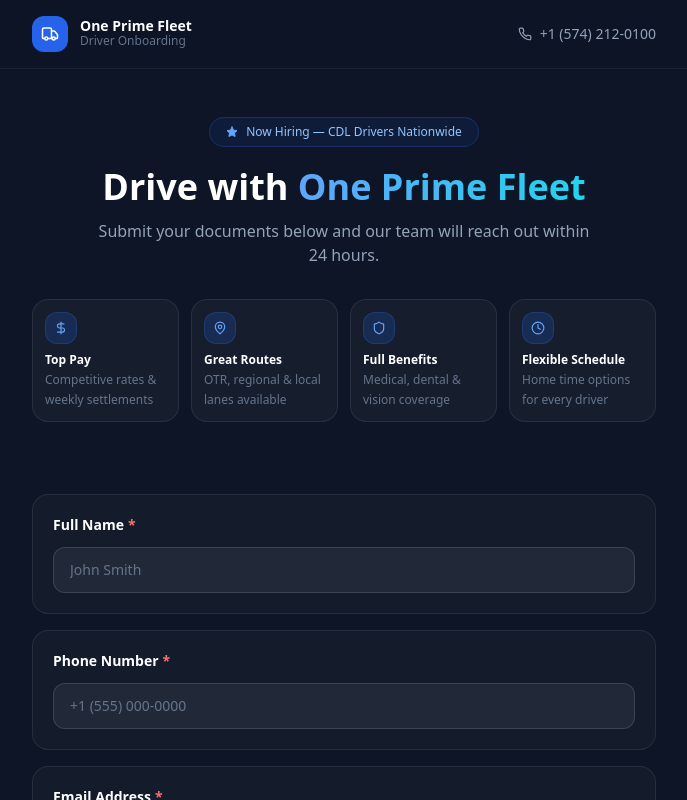
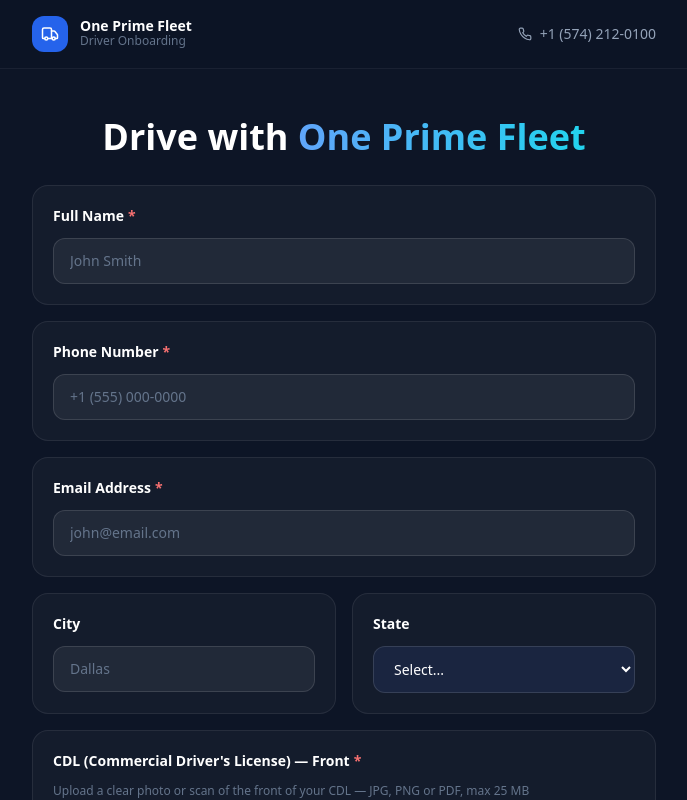
Before and after one commit to mhcode17/crm, a React (Vite) app in the folder client/: page /apply in a window 1280 px wide. Shown: the top 800 px of the page, without its empty margins (296-983 px from the left). Built offline with nearby package versions, Linux system fonts and the light colour scheme.

Commit message:
updated apply page

```diff
--- a/client/src/pages/Apply.tsx
+++ b/client/src/pages/Apply.tsx
@@ -1,13 +1,6 @@
 import { useState, useRef } from 'react';
-import { Truck, CheckCircle, Upload, X, FileText, Phone, Star, DollarSign, MapPin, Shield, Clock, Send } from 'lucide-react';
+import { Truck, CheckCircle, Upload, X, FileText, Phone, Send } from 'lucide-react';
 import axios from 'axios';
-
-const BENEFITS = [
-  { icon: DollarSign, title: 'Top Pay',          desc: 'Competitive rates & weekly settlements' },
-  { icon: MapPin,     title: 'Great Routes',      desc: 'OTR, regional & local lanes available' },
-  { icon: Shield,     title: 'Full Benefits',     desc: 'Medical, dental & vision coverage' },
-  { icon: Clock,      title: 'Flexible Schedule', desc: 'Home time options for every driver' },
-];
 
 const STATES = ['AL','AK','AZ','AR','CA','CO','CT','DE','FL','GA','HI','ID','IL','IN','IA','KS','KY','LA','ME','MD','MA','MI','MN','MS','MO','MT','NE','NV','NH','NJ','NM','NY','NC','ND','OH','OK','OR','PA','RI','SC','SD','TN','TX','UT','VT','VA','WA','WV','WI','WY'];
 
@@ -177,28 +170,10 @@ export default function Apply() {
       </header>
 
       {/* Hero */}
-      <div className="max-w-2xl mx-auto px-6 pt-12 pb-8 text-center">
-        <div className="inline-flex items-center gap-2 bg-blue-600/10 border border-blue-500/20 rounded-full px-4 py-1.5 mb-5">
-          <Star size={12} className="text-blue-400 fill-blue-400" />
-          <span className="text-xs text-blue-300 font-medium">Now Hiring — CDL Drivers Nationwide</span>
-        </div>
+      <div className="max-w-2xl mx-auto px-6 pt-12 pb-4 text-center">
         <h1 className="text-3xl sm:text-4xl font-bold text-white mb-3 leading-tight">
           Drive with <span className="text-transparent bg-clip-text bg-gradient-to-r from-blue-400 to-cyan-400">One Prime Fleet</span>
         </h1>
-        <p className="text-slate-400 text-base max-w-lg mx-auto mb-8">
-          Submit your documents below and our team will reach out within 24 hours.
-        </p>
-        <div className="grid grid-cols-2 sm:grid-cols-4 gap-3 mb-10">
-          {BENEFITS.map(({ icon: Icon, title, desc }) => (
-            <div key={title} className="bg-white/[0.04] border border-white/[0.08] rounded-2xl p-3 text-left">
-              <div className="w-8 h-8 bg-blue-600/20 border border-blue-500/20 rounded-xl flex items-center justify-center mb-2">
-                <Icon size={14} className="text-blue-400" />
-              </div>
-              <p className="text-white text-xs font-semibold mb-0.5">{title}</p>
-              <p className="text-slate-500 text-xs leading-relaxed">{desc}</p>
-            </div>
-          ))}
-        </div>
       </div>
 
       {/* Form */}
```
